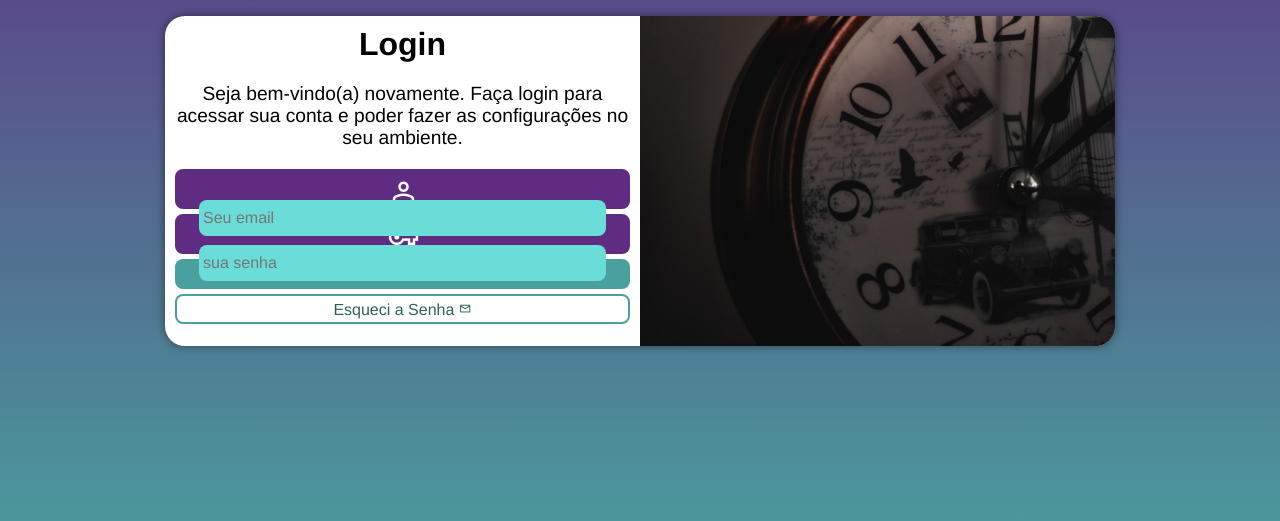
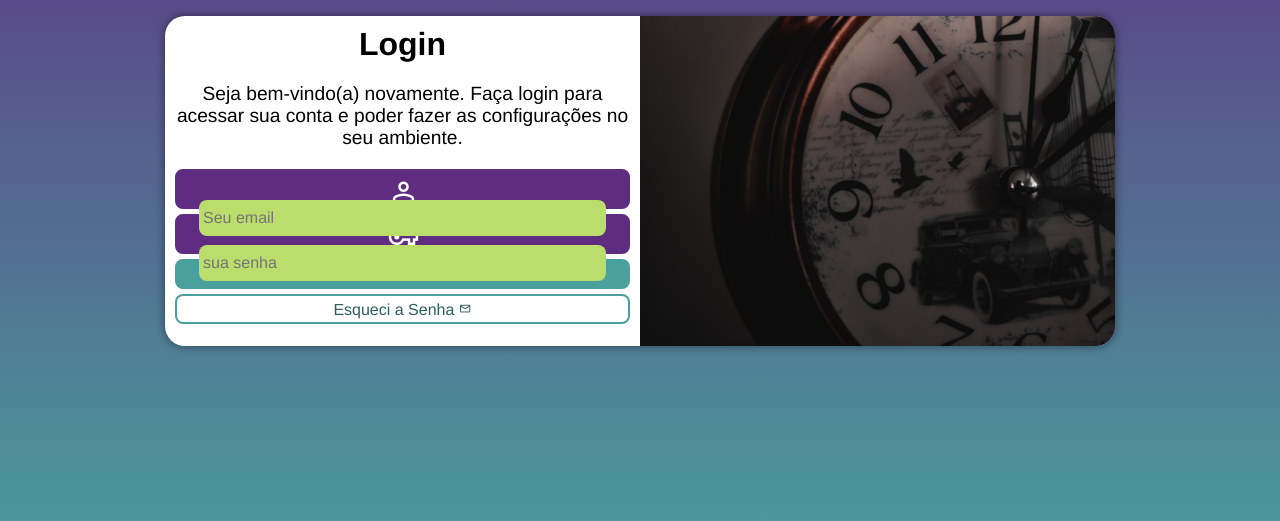
Before and after one commit to CristhianKauan/projeto-login, a PHP site: page / in a window 1280 px wide. Shown: the part 219-740 px from the top of the page. Run offline with PHP 8.4, Linux system fonts and the light colour scheme.

Commit message:
Update style.css

```diff
--- a/estilos/style.css
+++ b/estilos/style.css
@@ -3,6 +3,7 @@
 /*Paleta  de Cores
 verde:#49a09d
 lilás:#5f2c82
+6bddd9
 */
 
 *{
@@ -81,7 +82,7 @@ div.campo>span{
 }
 
 div.campo>input{
-    background-color: #6bddd9;
+    background-color: #bbdd6b;
     font-size: 1em;
     width: calc(100% - 44px) ;
     height: 100%;
```
